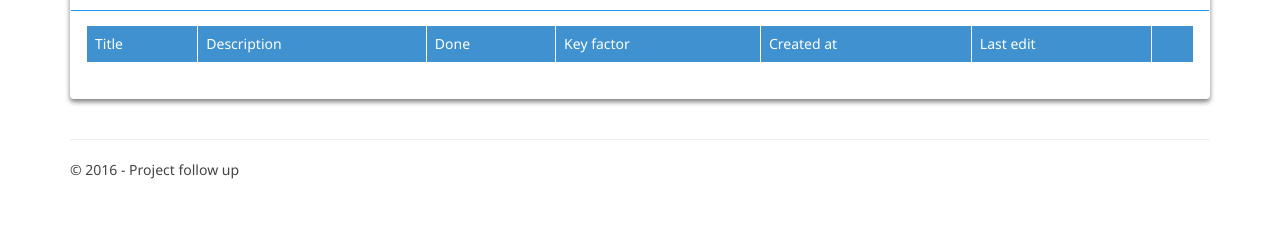
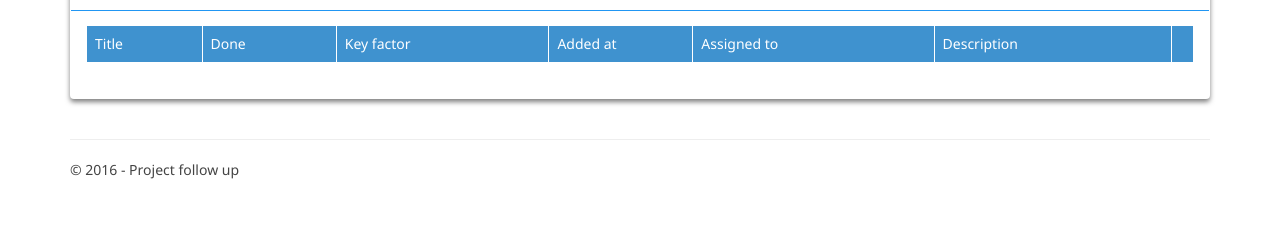
Before and after one commit to mboullouz/Project-Follow-Up-Server, an ASP.NET MVC app: template PUp/Views/Task/Index.cshtml in a window 1280 px wide. Shown: the part 122-362 px from the top of the page. Run offline with ASP.NET Core 8 and stand-ins for ASP.NET MVC 5, Linux system fonts and the light colour scheme; the template is opened without the code that fills it, so the values that code supplies are empty; the project's own start-up code is not run, and a stand-in starts its controllers and pages; some libraries are stand-ins or nearby versions.

Commit message:
Update task views

```diff
--- a/PUp/Views/Shared/_LoginPartial.cshtml
+++ b/PUp/Views/Shared/_LoginPartial.cshtml
@@ -37,7 +37,7 @@
                                                 }
                                                 else
                                                 {
-                                                    <span>since: @notif.AddAt.ToString("d-M-Y HH\\Hmm")</span>
+                                                    <span>since: @notif.AddAt.ToString("d-MM-yyyy HH\\Hmm")</span>
                                                 }
 
                                             </i>
--- a/PUp/Views/Task/Index.cshtml
+++ b/PUp/Views/Task/Index.cshtml
@@ -21,13 +21,13 @@
                     <thead>
                         <tr>
                             <td>Title</td>
+                            <td>Done</td>
+                            <td>Key factor</td>
+                            <td style="width:13%;">Added at</td>
+                            <td>Assigned to</td>
                             <td>Description</td>
-                            <td>Done</td>
 
-                            <td>Key factor</td>
-                            <td>Created at</td>
-                            <td>Last edit</td>
-                            <td></td>
+                            <td style="width:2%;"></td>
                         </tr>
                     </thead>
                     <tbody>
@@ -35,7 +35,6 @@
                         {
                             <tr class="v @(@task.Done ? "done" : " ")">
                                 <td> @task.Title</td>
-                                <td> @task.Description</td>
                                 <td>
                                     @if (task.Done)
                                     {
@@ -43,38 +42,32 @@
                                     }
                                     else { <b>In progress</b>}
                                 </td>
-
                                 <td> @(task.KeyFactor ? "Yes" : "No")</td>
                                 <td>@task.AddAt.ToString("HH:mm d-MMM yyyy ")</td>
                                 <td>
-                                @if (task.EditAt != null)
-                                {
-                                    var d = (DateTime)task.EditAt;
-                                    d.ToString("HH:mm d-MMM yyyy ");
-                                }
+                                    @task.Executor.Name
                                 </td>
+                                <td> @task.Description</td>
                                 <td>
-                                <button class="btn changeState" id="@task.Id">
-                                    <i class="fa fa-check-square"></i> Mark done
-                                </button>
-
                                     <div class="dropdown pull-right">
                                         <button class="btn btn-default dropdown-toggle" type="button" id="dd-ctrl-tasks" data-toggle="dropdown" aria-haspopup="true" aria-expanded="true">
                                             <i class="fa fa-cog"></i>
                                         </button>
                                         <ul class="dropdown-menu" aria-labelledby="dd-ctrl-tasks">
                                             <li>
-                                            @Html.ActionLink("Edit", "Edit", "Task", new {id=task.Project.Id,taskId=task.Id },  new {  @class = "btn" } )
+                                                <a class="btn changeState" id="@task.Id">
+                                                    <i class="fa fa-check-square"></i> Mark done
+                                                </a>
+                                            </li>
+                                            <li>
+                                                @Html.ActionLink("Edit", "Edit", "Task", new { id = task.Project.Id, taskId = task.Id }, new { @class = "btn" })
                                             </li>
                                             <li>
                                                 @Html.ActionLink("Delete", "Delete", "Task", new { id = task.Id }, new { @class = "btn" })
                                             </li>
-
                                         </ul>
                                     </div>
-
                                 </td>
-
                             </tr>
                         }
                     </tbody>
```
Also changed, not shown: PUp/Controllers/TaskController.cs (+12 -16 lines). Lines whose indentation alone changed are shown as unchanged.
